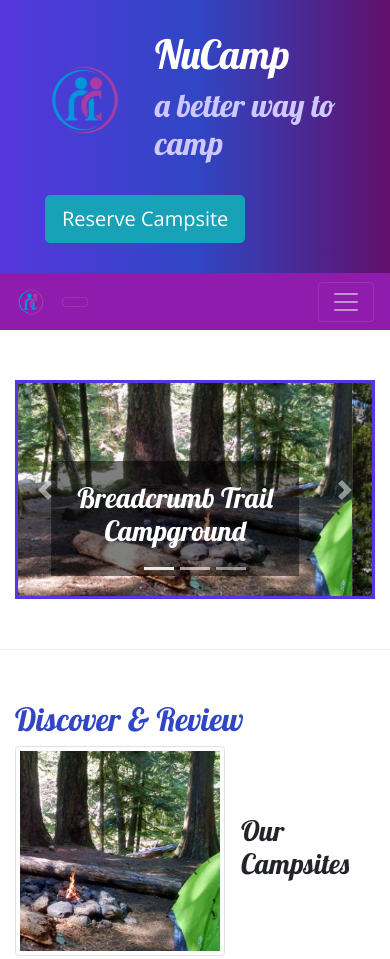
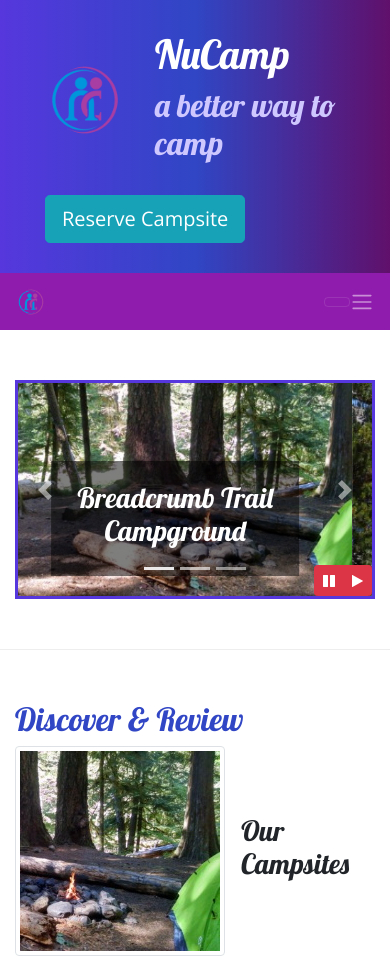
Before and after one commit to hughesmarissa/2-Bootstrap, a website: page index.html in a window 390 px wide. Shown: the top 959 px of the page. Drawn offline with nearby package versions, Linux system fonts and the light colour scheme.

Commit message:
Bootstrap and jQuery Part 1

```diff
--- a/css/styles.css
+++ b/css/styles.css
@@ -40,7 +40,12 @@ header h2 {
 .carousel {
     border: solid #5637DD;
 }
-
+#carouselButton {
+    position: absolute;
+    right: 0;
+    bottom: 0;
+    z-index: 100;
+}
 /* FOOTER STYLES */
 .site-footer{
     background-image: linear-gradient(#CEC8FF, white);
--- a/index.html
+++ b/index.html
@@ -33,7 +33,6 @@
                 </div>
                 <div class="col-md-4 col-xl-2 mt-4">
                     <a><button type="button"  class="btn btn-lg btn-info" data-toggle="modal" data-target="#reserveModal" title="Or call us at <br /><strong>1-206-555-1234</strong>">Reserve Campsite</button></a>
-
                 </div>
             </div>
         </div>
@@ -96,11 +95,11 @@
 
     <nav class="navbar navbar-expand-sm navbar-dark sticky-top">
         <div class="container">
-            <a class="navbar-brand" href="#"><img src="img/logo.png" height="30" width="30" /></a>
-            <button class="navbar-toggler" type="button" data-toggle="collapse" data-target="#nucampNavbar">
-                <button class="navbar-toggler ml-auto" type="button" data-toggle="collapse" data-target="#nucampNavbar">
+            <a class="navbar-brand" href="#">
+                <img src="img/logo.png" height="30" width="30" />
+            </a>
+            <button class="navbar-toggler ml-auto" type="button" data-toggle="collapse" data-target="#nucampNavbar"></button>
             <span class="navbar-toggler-icon"></span>
-                </button>
             <div class="collapse navbar-collapse" id="nucampNavbar">
                 <ul class="navbar-nav">
                     <li class="nav-item active"><a class="nav-link" href="#"><i class="fa fa-home fa-lg"></i> Home</a></li>
@@ -193,6 +192,14 @@
                         <span class="carousel-control-next-icon"></span>
                         <span class="sr-only">Next</span>
                     </a>
+                    <div class="btn-group" id="carouselButton">
+                        <button class="btn btn-danger btn-sm" id="carouselPause">
+                            <i class="fa fa-pause"></i>
+                        </button>
+                        <button class="btn btn-danger btn-sm" id="carouselPlay">
+                            <i class="fa fa-play"></i>
+                        </button>
+                    </div>
                 </div>
             </div>
         </div>
@@ -241,14 +248,9 @@
                 </div>
             </div>
         </div>
-
-
     </div>
 
-
-
     <footer class="site-footer">
-
         <div class="container">
             <div class="row">
                 <div class="col-4 col-sm-2 offset-1">
@@ -273,20 +275,22 @@
                 </div>
            </div>
         </div>
-
     </footer>
-
-
-
-
     <!-- jQuery must come first, then Popper.js, then the Bootstrap JavaScript plugins.-->
     <script src="node_modules/jquery/dist/jquery.slim.min.js"></script>
     <script src="node_modules/popper.js/dist/umd/popper.min.js"></script>
     <script src="node_modules/bootstrap/dist/js/bootstrap.min.js"></script>
-    <!-- jQuery for tooltip in Reserve Campsite button-->
-
-
-
+    <!-- jQuery for Carousel Buttons -->
+    <script>
+        $(function() {
+            $(".carousel").carousel( { interval: 2000, pause: "false" } );
+            $("#carouselPause").click(function(){
+                $(".carousel").carousel("pause");
+            });
+            $("#carouselPlay").click(function(){
+                $(".carousel").carousel("cycle");
+            });
+        });
+    </script>
 </body>
-
 </html>
```
Lines whose indentation alone changed are shown as unchanged.
